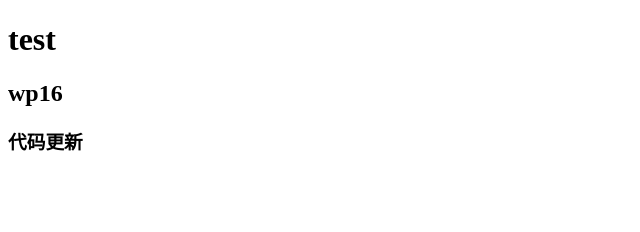
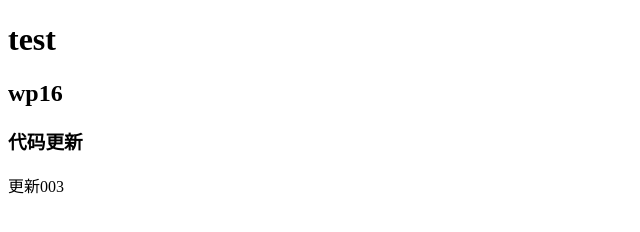
Before and after one commit to wlying99/test01, a plain HTML site: page src/index.html in a window 1280 px wide. Shown: the full height of the page, 0-640 px from the left. Drawn offline with Linux system fonts and the light colour scheme.

Commit message:
fix:更新

```diff
--- a/src/index.html
+++ b/src/index.html
@@ -12,6 +12,7 @@
 
   <h2>wp16</h2>
   <h3>代码更新</h3>
+  <div>更新003</div>
 </body>
 
 </html>
```
Also changed, not shown: src/test01.txt, 1 other file.
